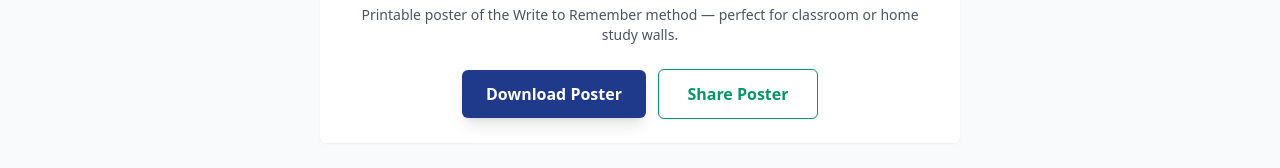
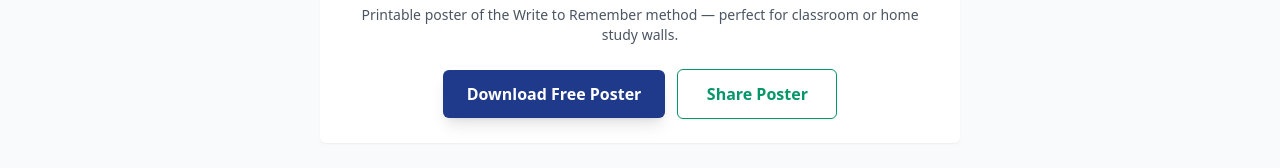
Before and after one commit to Benappiahpoku/writetoremember-v2, a Vue app: page / in a window 1280 px wide. Shown: the part 749-917 px from the top of the page. Built offline with nearby package versions, Linux system fonts and the light colour scheme.

Commit message:
download-pdf-update

```diff
--- a/src/components/layout/DownloadPDF.vue
+++ b/src/components/layout/DownloadPDF.vue
@@ -4,7 +4,7 @@
     - Responsive download card for free poster/guide.
     - Uses FeatureSection visual pattern: accent stripe, numeric/letter badge, hover lift.
     - Buttons stack vertically on mobile and align horizontally on md+.
-    - No analytics (per request).
+    - Small reliability fix: open PDF via window.open on user click to avoid iOS download quirks.
     - All changes marked with [New Feature].
   -->
   <section class="w-full max-w-2xl mx-auto py-6 px-4">
@@ -15,11 +15,8 @@
       tabindex="0"
     >
 
-
-
       <!-- Badge + Title -->
       <div class="flex items-center gap-3">
-
         <div class="text-center">
           <h3 id="download-title" class="text-lg font-semibold text-primary">Download Free Poster</h3>
           <p class="text-gray-600 text-sm">Printable poster of the Write to Remember method — perfect for classroom or home study walls.</p>
@@ -27,17 +24,17 @@
       </div>
 
       <!-- Buttons: stack on mobile, horizontal on md+ -->
-      <!-- ===== [New Feature] START: responsive buttons ===== -->
+      <!-- ===== [New Feature] START: responsive buttons + reliable open handler ===== -->
       <div class="w-full mt-2 flex flex-col md:flex-row items-center justify-center gap-3">
-        <!-- Primary: Download (filled) -->
-        <a
-          :href="pdfUrl"
-          download
+        <!-- Primary: Download (filled) - use click handler for reliable mobile behavior -->
+        <button
+          @click="openPdf"
           class="inline-flex items-center justify-center bg-primary hover:bg-primary-hover text-white font-semibold py-3 px-6 rounded-stratonea shadow-lg focus:outline-none focus:ring-2 focus:ring-primary/30 min-w-[160px] text-center"
           aria-label="Download printable poster"
+          type="button"
         >
-          Download Poster
-        </a>
+          Download Free Poster
+        </button>
 
         <!-- Secondary: Share via WhatsApp (outlined/green) -->
         <a
@@ -58,9 +55,8 @@
 <script setup lang="ts">
 // ===== File-Level Documentation =====
 // DownloadPDF.vue - compact, mobile-first download card for the free poster
-// - Mirrors FeatureSection visual language (accent stripe + badge)
-// - Buttons stack vertically on small screens and display horizontally on md+
-// - No analytics instrumentation per request
+// - Reliability fix: openPdf() uses window.open to reliably open the PDF on iOS/Android browsers.
+// - Buttons stack vertically on small screens and display horizontally on md+.
 
 // ===== Imports & Helpers =====
 import { computed } from 'vue'
@@ -73,6 +69,22 @@ const whatsAppShareLink = computed(() => {
   const message = encodeURIComponent(`Get the Write to Remember free poster — download: ${location.origin}${pdfUrl}`)
   return `https://wa.me/?text=${message}`
 })
+
+// ===== [New Feature] START: reliable PDF open handler =====
+/**
+ * Open the PDF in a new tab/window using window.open on a user click.
+ * Rationale: mobile browsers (iOS Safari/Chrome) treat download attribute inconsistently.
+ * Using a direct user-initiated window.open ensures the action is allowed and repeatable.
+ */
+function openPdf() {
+  try {
+    window.open(pdfUrl, '_blank', 'noopener')
+  } catch (e) {
+    // fallback: navigate in same tab
+    window.location.href = pdfUrl
+  }
+}
+// ===== [New Feature] END =====
 </script>
 
 <style scoped>
--- a/src/views/HomeView.vue
+++ b/src/views/HomeView.vue
@@ -79,17 +79,16 @@
             How It Works
           </button>
 
-          <a
-            :href="pdfUrl"
-            download
-            @click="trackEvent('download_free_guide_clicked')"
+          <!-- ===== [New Feature] START: use openPdf handler for reliable mobile behavior ===== -->
+          <button
+            @click="openPdf"
             class="inline-flex items-center justify-center border border-primary text-primary bg-white hover:bg-primary/5 font-semibold py-3 px-6 rounded-stratonea shadow-sm focus:ring-2 focus:ring-primary/20 transition"
             aria-label="Download Free Guide"
-            target="_blank"
-            rel="noopener noreferrer"
+            type="button"
           >
             Download Free Guide
-          </a>
+          </button>
+          <!-- ===== [New Feature] END ===== -->
         </div>
       </div>
     </section>
@@ -109,9 +108,8 @@
 <script setup lang="ts">
 // ===== File-Level Documentation =====
 // HomeView.vue - hero with robust YouTube thumbnail resolution and polling.
-// Change applied: avoid immediate maxresdefault request to reduce 404 noise.
-// - Try hq/mq/sd/default immediately, then poll for maxres in background.
-// - Keeps autoplay muted, blur-up thumbnail, centered mobile CTAs, and PDF fix.
+// Small reliability change: use openPdf() to open the free guide using window.open on user click,
+// avoiding inconsistent download behavior on iOS browsers.
 
 // ===== Imports =====
 import { ref, computed, nextTick, onMounted, onBeforeUnmount } from 'vue'
@@ -166,9 +164,7 @@ async function imageExists(url: string): Promise<boolean> {
 }
 
 // ===== Resolve best available thumbnail (tries common YouTube names) =====
-// ===== [New Feature] START: avoid immediate maxres request to reduce 404 noise =====
 async function resolveBestThumbnail(id: string): Promise<string> {
-  // Try good-enough variants first (no maxres) to avoid initial 404s in DevTools.
   const immediateVariants = ['hqdefault', 'mqdefault', 'sddefault', 'default']
   for (const v of immediateVariants) {
     const url = `https://i.ytimg.com/vi/${id}/${v}.jpg`
@@ -178,11 +174,9 @@ async function resolveBestThumbnail(id: string): Promise<string> {
       return v
     }
   }
-  // Fallback to default if nothing found
   thumbnailUrl.value = `https://i.ytimg.com/vi/${id}/default.jpg`
   return 'default'
 }
-// ===== [New Feature] END =====
 
 // ===== Polling: periodically check for maxresdefault and update if available =====
 function startThumbnailPolling(id: string) {
@@ -242,16 +236,25 @@ function closeWalkthrough() {
   })
 }
 
+// ===== [New Feature] START: reliable PDF opener =====
+function openPdf() {
+  try {
+    window.open(pdfUrl, '_blank', 'noopener')
+  } catch {
+    window.location.href = pdfUrl
+  }
+}
+// ===== [New Feature] END =====
+
 // ===== Lifecycle: resolve thumbnail, start polling if needed; autoplay muted on mount =====
 onMounted(async () => {
   try {
     const chosen = await resolveBestThumbnail(videoId)
-    // Start polling for maxres in background (no immediate maxres request)
     if (chosen !== 'maxresdefault') {
       startThumbnailPolling(videoId)
     }
   } catch {
-    // ignore errors; thumbnailUrl has a fallback
+    // ignore
   }
 
   // autoplay muted on visit (browser permitting)
```
